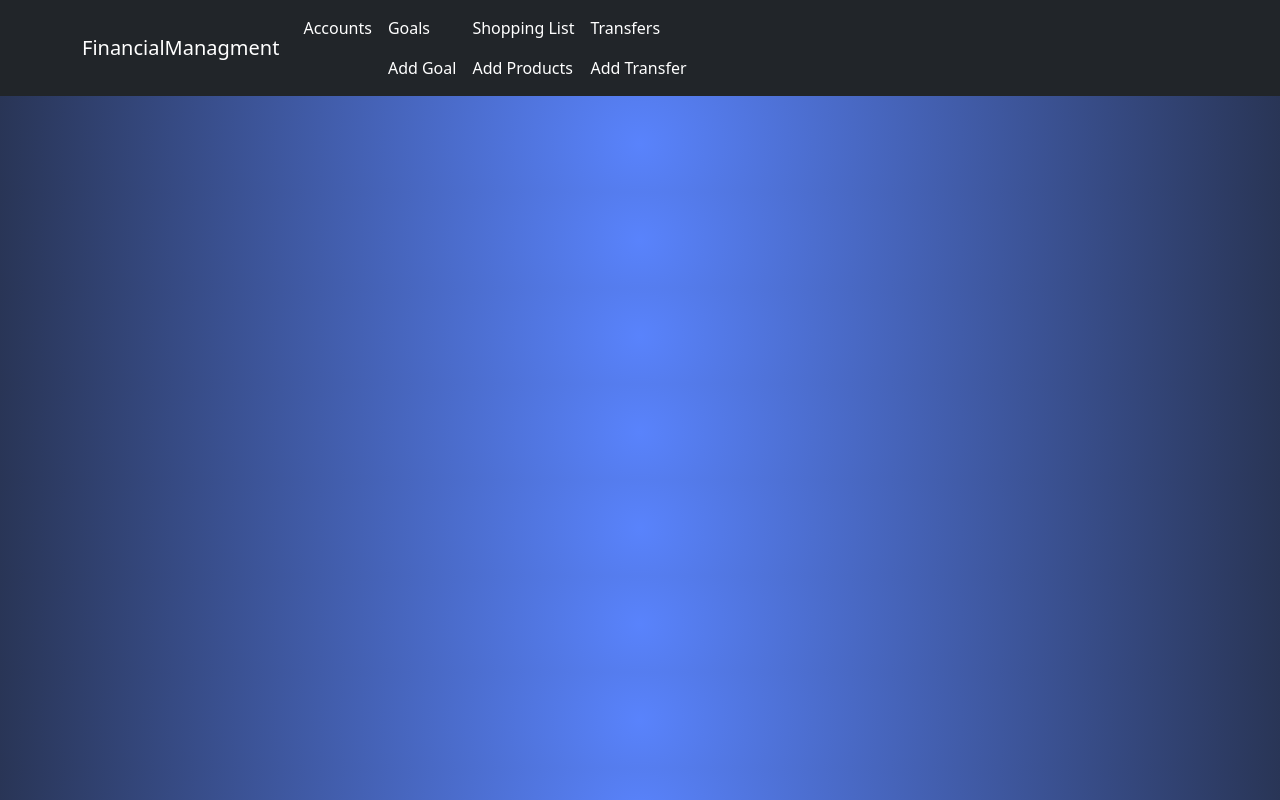
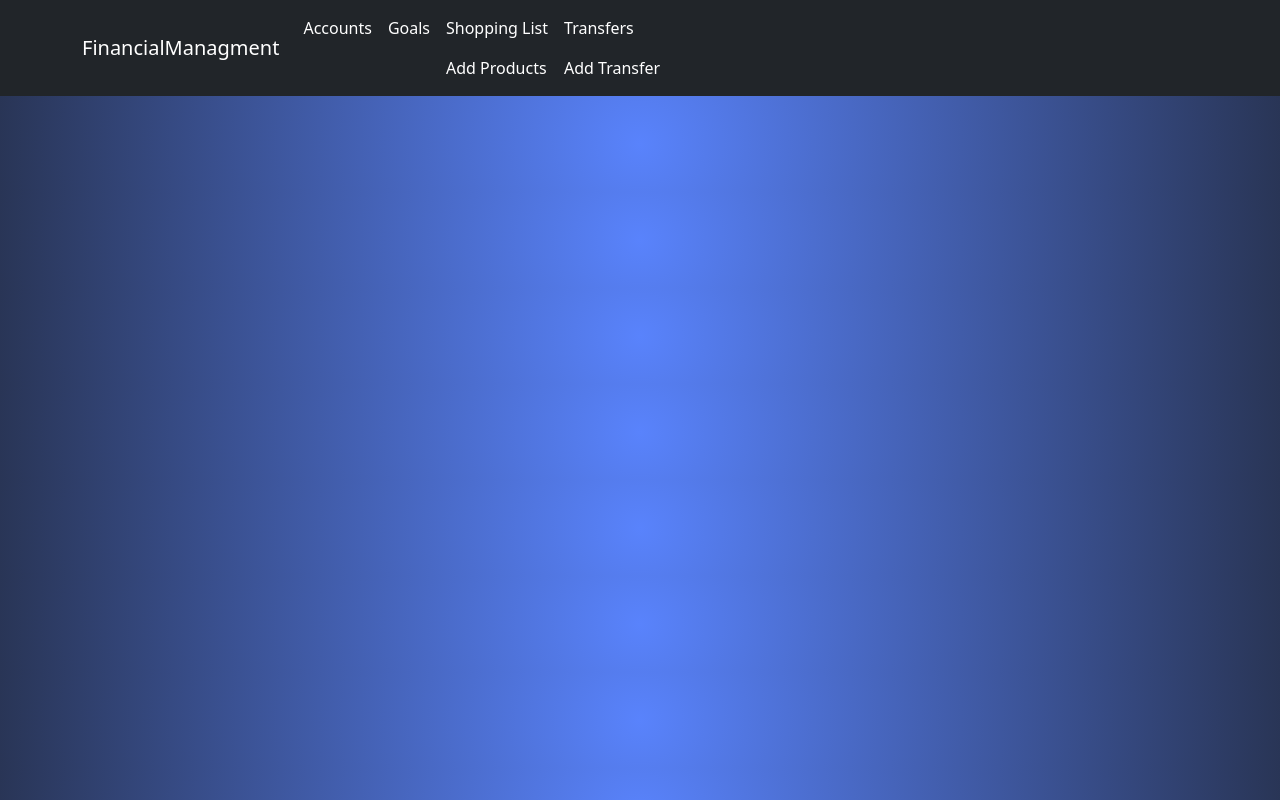
Before and after one commit to GrzegorzSitkowski/FinancialMangmentAngular, an Angular app: page / in a window 1280 px wide. Built offline with nearby package versions, Linux system fonts and the light colour scheme.

Commit message:
Moved button - Add goal to list of goals and added id to goal of model

```diff
--- a/src/app/app.component.html
+++ b/src/app/app.component.html
@@ -11,7 +11,6 @@
         </li>
         <li class="nav-item">
           <a class="nav-link active" aria-current="page" routerLink="goals">Goals</a>
-          <a class="nav-link active" aria-current="page" routerLink="goals/add">Add Goal</a>
         </li>
         <li class="nav-item">
           <a class="nav-link active" aria-current="page" routerLink="products">Shopping List</a>
--- a/src/app/components/goals/goals-list/goals-list.component.html
+++ b/src/app/components/goals/goals-list/goals-list.component.html
@@ -1,6 +1,6 @@
 <div class="container" my-5>
     <h1 class="mb-3">Goals</h1>
-
+    <button type="button" class="btn btn-primary" routerLink="add">Add new goal</button>
     <table class="table table-dark table-striped" *ngIf="goals && goals.length > 0">
         <thead>
             <tr>
@@ -25,7 +25,7 @@
                   <td *ngSwitchCase="'7'">{{'Party'}}</td>
                   <td *ngSwitchCase="'8'">{{'Kids spoiling'}}</td>
                   <td *ngSwitchCase="'9'">{{'Chority'}}</td>
-                  <td><a [routerLink]="['/goals', 'edit']">View</a></td>
+                  <td><a [routerLink]="['/goals', 'edit', goal.id]">View</a></td>
                 </tr>
         </tbody>
     </table>
--- a/src/app/models/goals/goal.model.ts
+++ b/src/app/models/goals/goal.model.ts
@@ -1,4 +1,5 @@
 export interface Goal{
+    id: string;
     name: string;
     targetAmount: number;
     savedAmount: number;
```
